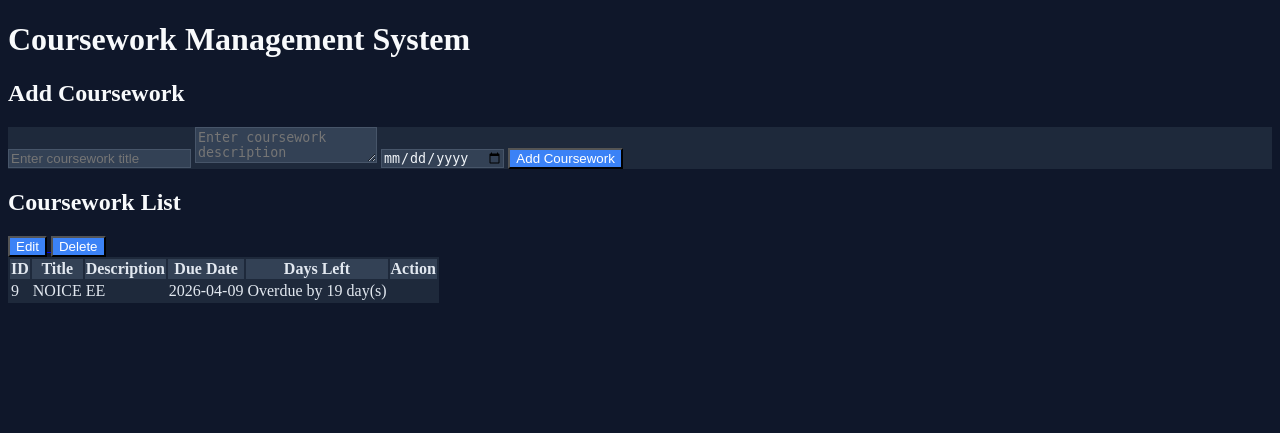
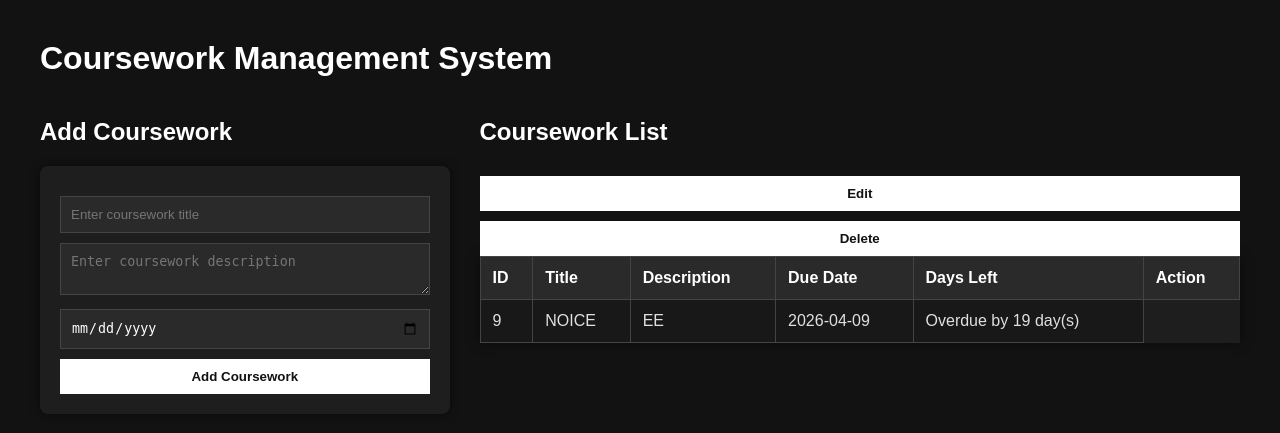
Before and after one commit to AdamWahid26/Flowly, a Flask app: page / in a window 1280 px wide. Shown: the top 433 px of the page. Run offline with Flask 3, Linux system fonts and the light colour scheme; data comes from the database, SQL or seed files in the repository.

Commit message:
ookksadkad

```diff
--- a/coursework-system/static/style.css
+++ b/coursework-system/static/style.css
@@ -1,35 +1,78 @@
 body {
-    background-color: #0f172a;
-    color: #e2e8f0;
+    font-family: Arial, sans-serif;
+    margin: 40px;
+    background-color: #121212; /* near black */
+    color: #e0e0e0; /* light grey text */
 }
 
 h1, h2 {
-    color: #f8fafc;
+    color: #ffffff; /* pure white for headings */
 }
 
-form, table {
-    background: #1e293b;
+.main-container {
+    display: flex;
+    gap: 30px;
+    align-items: flex-start;
+}
+
+.left-panel {
+    width: 35%;
+}
+
+.right-panel {
+    width: 65%;
+}
+
+form {
+    background: #1e1e1e; /* dark grey */
+    padding: 20px;
+    border-radius: 8px;
+    box-shadow: 0 0 10px rgba(0, 0, 0, 0.5);
+}
+
+input, textarea, button {
+    width: 100%;
+    padding: 10px;
+    margin-top: 10px;
+    box-sizing: border-box;
 }
 
 input, textarea {
-    background-color: #334155;
-    color: #f1f5f9;
-    border: 1px solid #475569;
+    background-color: #2a2a2a; /* slightly lighter grey */
+    color: #ffffff;
+    border: 1px solid #444;
 }
 
 button {
-    background-color: #3b82f6;
-    color: white;
+    cursor: pointer;
+    background-color: #ffffff; /* white button */
+    color: #121212; /* dark text */
+    border: none;
+    font-weight: bold;
 }
 
 button:hover {
-    background-color: #2563eb;
+    background-color: #cccccc; /* hover grey */
+}
+
+table {
+    width: 100%;
+    background: #1e1e1e;
+    border-collapse: collapse;
+    box-shadow: 0 0 10px rgba(0, 0, 0, 0.5);
+}
+
+th, td {
+    border: 1px solid #444;
+    padding: 12px;
+    text-align: left;
 }
 
 th {
-    background-color: #334155;
+    background-color: #2a2a2a;
+    color: #ffffff;
 }
 
 tr:nth-child(even) {
-    background-color: #1e293b;
+    background-color: #181818;
 }
```
